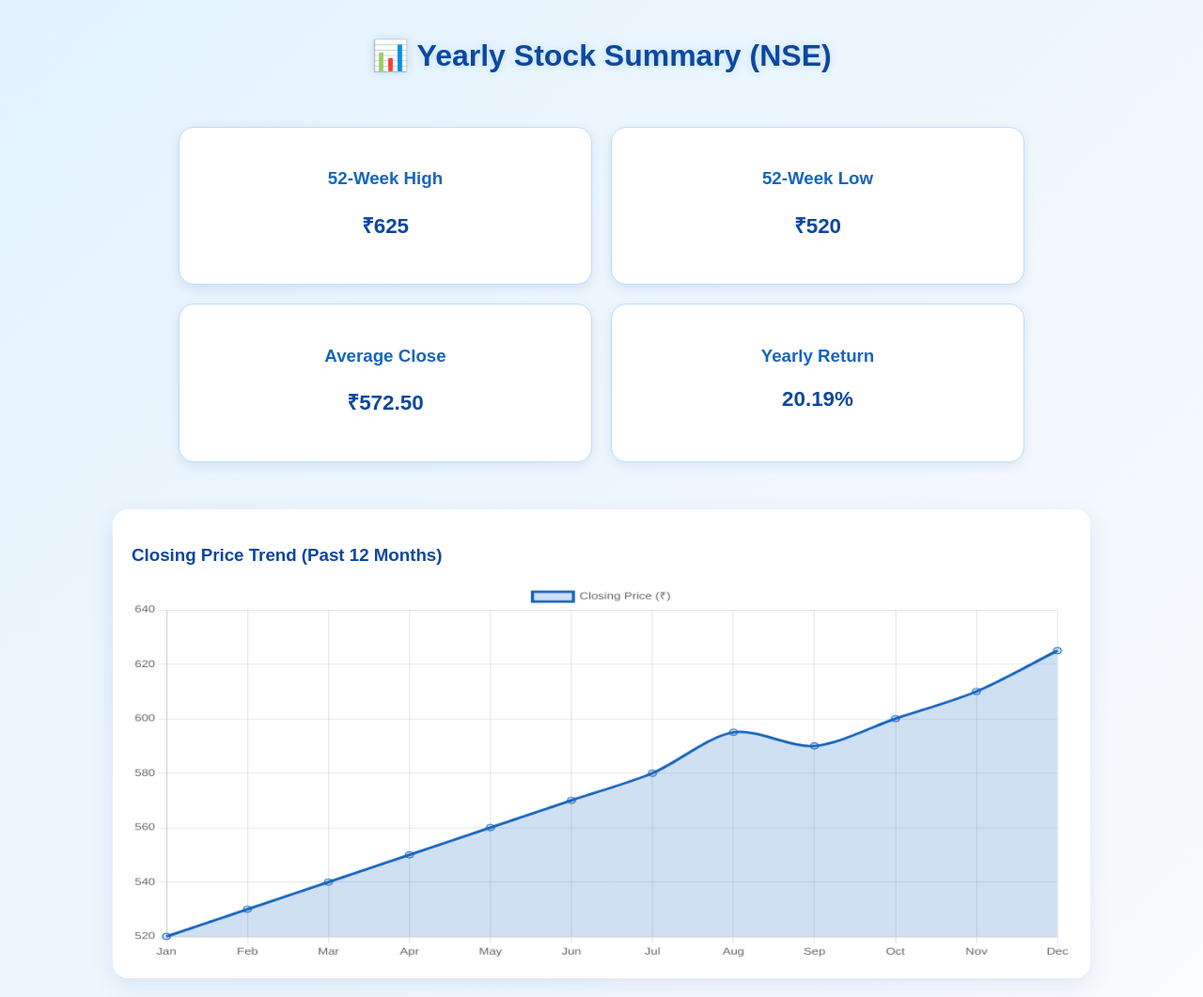
After one commit to Nishantrde/stock_data_viswalization, a Flask app: template templates/get_companies_summary.html in a window 1280 px wide. The commit adds this page. Shown: the whole page at 94% size. Run offline with Flask 3, Linux system fonts and the light colour scheme; the template is opened without the code that fills it, so the values that code supplies are empty.

Commit message:
Initial Commit

```diff
--- a/app.py
+++ b/app.py
@@ -20,16 +20,27 @@ def index():
     return render_template('index.html', posts=posts)
 
 @app.route('/companies', methods=['GET'])
-def get_companies_data():
+def get_companies_name():
 
     data = get_companies_name()
 
-    return render_template("get_companies_data.html", nse_symbol = data)
+    return render_template("get_companies_name.html", nse_symbol = data)
 
-# @app.route('/data/<symbol>')
-# def get_companies_data(symbol):
+@app.route('/data/<symbol>')
+def get_companies_data(symbol):
 
-#     return render_template("get_companies_data.html")
+    data = get_stock_data(symbol)
+
+    return render_template("get_companies_data.html", stock_data = data)
+
+@app.route('/summary/<symbol>')
+def get_companies_summary(symbol):
+
+    data = get_stock_data(symbol, days = 364)
+
+    return render_template("get_companies_summary.html", stock_data = data)
+
+
 
 # @app.route('/summary/<symbol>')
 # def get_summary_data(symbol):
--- /dev/null
+++ b/templates/get_companies_summary.html
@@ -0,0 +1,156 @@
+<!DOCTYPE html>
+<html lang="en">
+<head>
+  <meta charset="UTF-8" />
+  <meta name="viewport" content="width=device-width, initial-scale=1.0" />
+  <title>NSE Yearly Stock Summary</title>
+
+  <!-- Chart.js CDN -->
+  <script src="https://cdn.jsdelivr.net/npm/chart.js"></script>
+
+  <style>
+    body {
+      font-family: "Poppins", sans-serif;
+      background: linear-gradient(135deg, #e3f2fd, #f9fbfd);
+      color: #0d47a1;
+      margin: 0;
+      padding: 0;
+      display: flex;
+      flex-direction: column;
+      align-items: center;
+      min-height: 100vh;
+    }
+
+    h2 {
+      margin-top: 40px;
+      font-size: 2rem;
+      color: #0d47a1;
+      text-shadow: 0 0 8px #bbdefb;
+    }
+
+    .summary-container {
+      display: flex;
+      flex-wrap: wrap;
+      justify-content: center;
+      gap: 20px;
+      margin: 30px 0;
+      width: 90%;
+      max-width: 900px;
+    }
+
+    .summary-card {
+      background: #ffffff;
+      border: 1px solid #bbdefb;
+      border-radius: 16px;
+      box-shadow: 0 4px 12px rgba(13, 71, 161, 0.1);
+      padding: 25px 30px;
+      text-align: center;
+      flex: 1 1 250px;
+      transition: transform 0.3s;
+    }
+
+    .summary-card:hover {
+      transform: scale(1.05);
+      box-shadow: 0 6px 18px rgba(13, 71, 161, 0.2);
+    }
+
+    .summary-card h3 {
+      color: #1565c0;
+      margin-bottom: 8px;
+    }
+
+    .summary-card p {
+      font-size: 1.4rem;
+      font-weight: bold;
+      color: #0d47a1;
+    }
+
+    .chart-container {
+      background: #ffffff;
+      border-radius: 16px;
+      box-shadow: 0 8px 25px rgba(13, 71, 161, 0.1);
+      padding: 20px;
+      margin: 20px;
+      width: 90%;
+      max-width: 1000px;
+    }
+
+    canvas {
+      width: 100% !important;
+      height: 400px !important;
+    }
+  </style>
+</head>
+
+<body>
+  <h2>📊 Yearly Stock Summary (NSE)</h2>
+
+  <div class="summary-container">
+    <div class="summary-card">
+      <h3>52-Week High</h3>
+      <p id="highValue">₹---</p>
+    </div>
+    <div class="summary-card">
+      <h3>52-Week Low</h3>
+      <p id="lowValue">₹---</p>
+    </div>
+    <div class="summary-card">
+      <h3>Average Close</h3>
+      <p id="avgClose">₹---</p>
+    </div>
+    <div class="summary-card">
+      <h3>Yearly Return</h3>
+      <p id="returnValue">---</p>
+    </div>
+  </div>
+
+  <div class="chart-container">
+    <h3>Closing Price Trend (Past 12 Months)</h3>
+    <canvas id="yearlyChart"></canvas>
+  </div>
+
+  <script>
+    // Example yearly data (replace with your real data)
+    const months = ["Jan", "Feb", "Mar", "Apr", "May", "Jun", "Jul", "Aug", "Sep", "Oct", "Nov", "Dec"];
+    const closingPrices = [520, 530, 540, 550, 560, 570, 580, 595, 590, 600, 610, 625];
+
+    // Calculate stats
+    const high52 = Math.max(...closingPrices);
+    const low52 = Math.min(...closingPrices);
+    const avgClose = (closingPrices.reduce((a, b) => a + b, 0) / closingPrices.length).toFixed(2);
+    const yearlyReturn = (((closingPrices[closingPrices.length - 1] - closingPrices[0]) / closingPrices[0]) * 100).toFixed(2);
+
+    // Update summary cards
+    document.getElementById("highValue").innerText = "₹" + high52;
+    document.getElementById("lowValue").innerText = "₹" + low52;
+    document.getElementById("avgClose").innerText = "₹" + avgClose;
+    document.getElementById("returnValue").innerText = yearlyReturn + "%";
+
+    // Create Chart.js line chart
+    new Chart(document.getElementById("yearlyChart"), {
+      type: "line",
+      data: {
+        labels: months,
+        datasets: [{
+          label: "Closing Price (₹)",
+          data: closingPrices,
+          borderColor: "#1565c0",
+          backgroundColor: "rgba(21,101,192,0.2)",
+          fill: true,
+          tension: 0.3,
+          pointRadius: 4
+        }]
+      },
+      options: {
+        responsive: true,
+        plugins: {
+          legend: { display: true },
+        },
+        scales: {
+          y: { beginAtZero: false }
+        }
+      }
+    });
+  </script>
+</body>
+</html>
```
Also changed, not shown: templates/get_companies_data.html (+156 -85 lines), templates/get_companies_name.html (added, +125 -0 lines).
